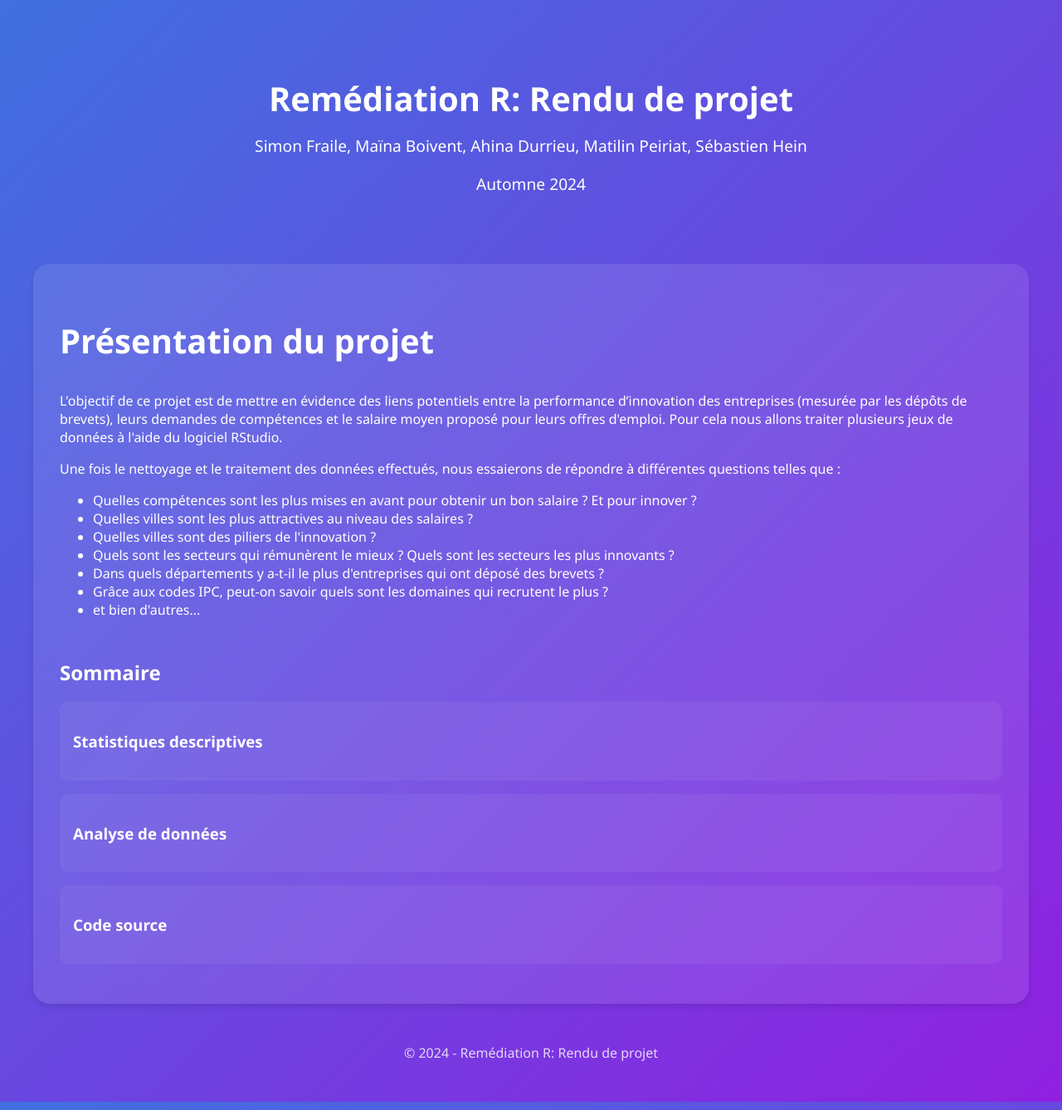
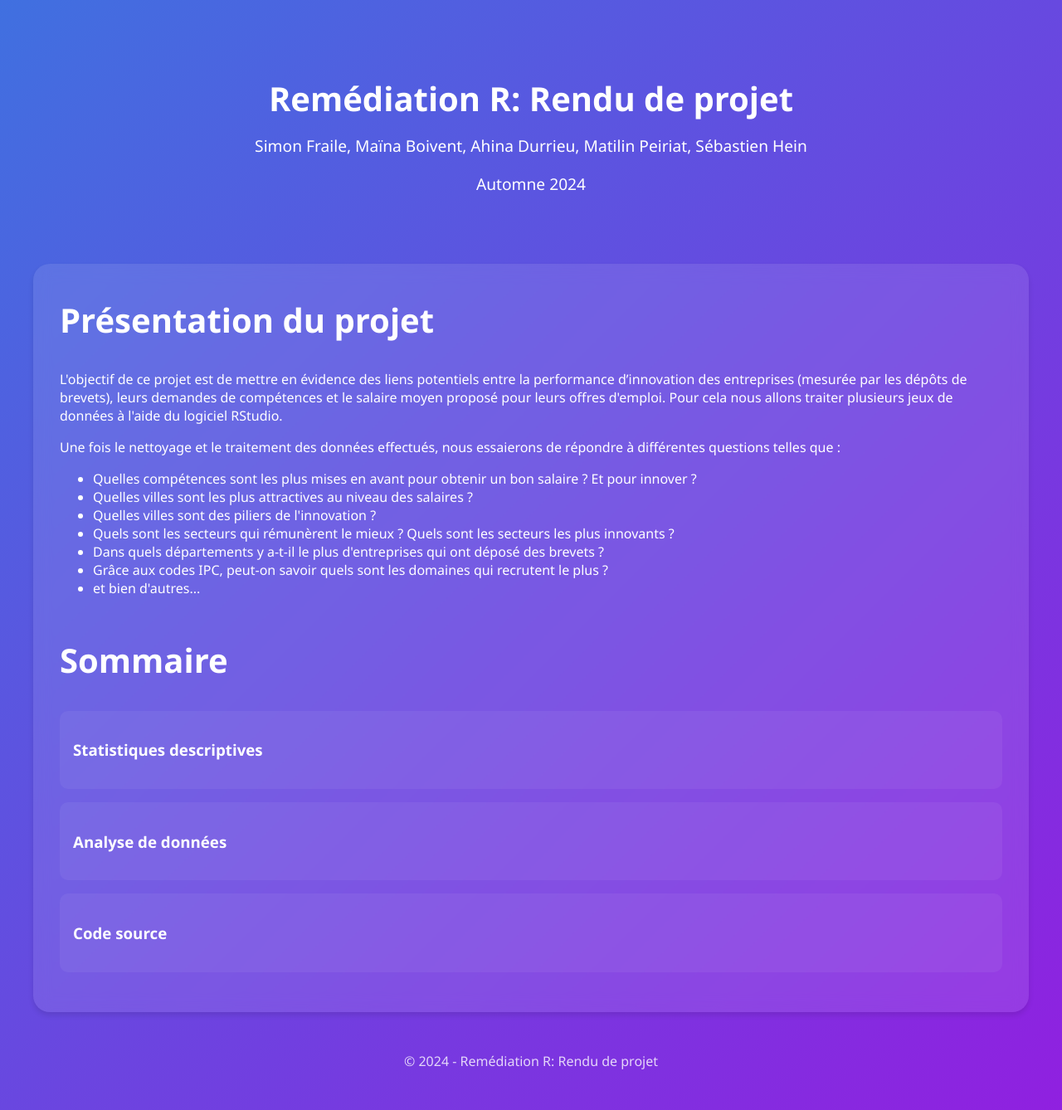
Before and after one commit to SebastienH422/ProjetR.smams, a Jekyll site: the page index.html, which Jekyll copies as it is, in a window 1280 px wide. Shown: the whole page at 83% size. Built offline with Jekyll 4.4.1, drawn with Linux system fonts in a browser that asks for light colours.

Commit message:
Update index.html

```diff
--- a/index.html
+++ b/index.html
@@ -81,7 +81,7 @@
 
         <main class="main-card">
             <section class="section">
-                <h2 style="font-size: 2.5rem;">Présentation du projet</h2>
+                <h2 style="font-size: 2.5rem; margin-top: 0.5rem;">Présentation du projet</h2>
                 <p>
                     L'objectif de ce projet est de mettre en évidence des liens potentiels entre la performance d’innovation des entreprises (mesurée par les dépôts de brevets), leurs demandes de compétences et le salaire moyen proposé pour leurs offres d'emploi.
                     Pour cela nous allons traiter plusieurs jeux de données à l'aide du logiciel RStudio.
@@ -101,7 +101,7 @@
             </section>
 
             <section class="section">
-                <h2>Sommaire</h2>
+                <h2 style="font-size: 2.5rem;">Sommaire</h2>
                 <a href="statistiques.html" class="nav-item">
                     <h3>Statistiques descriptives</h3>
                 </a>
```
